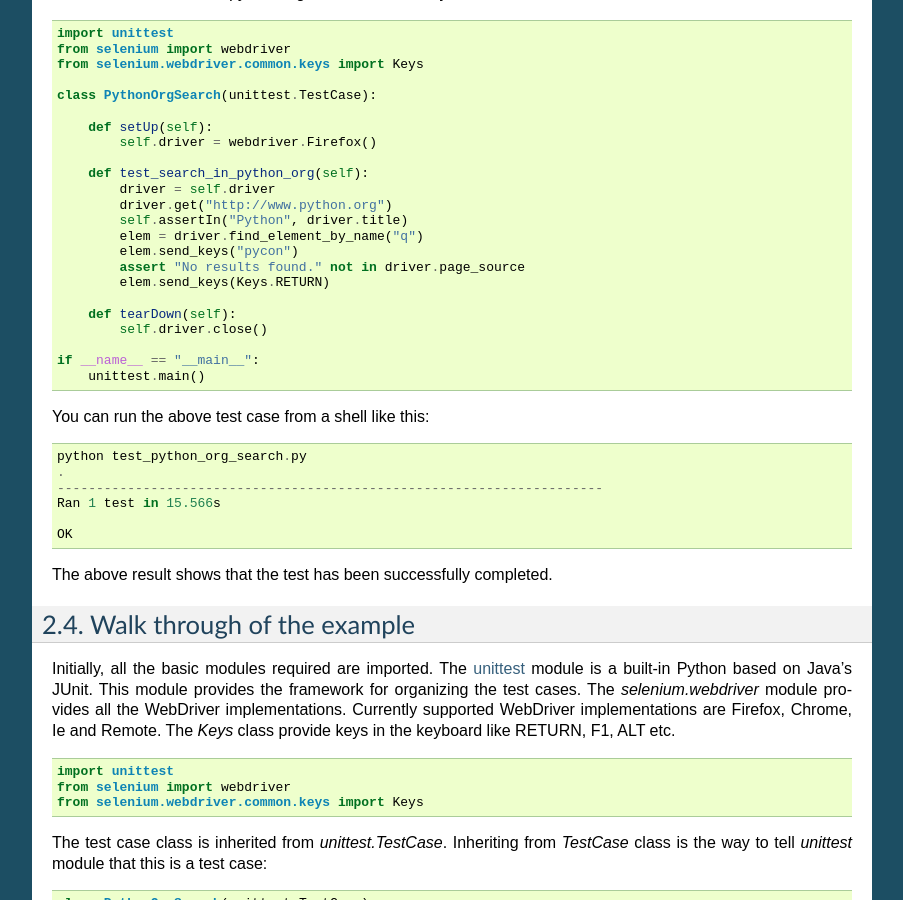
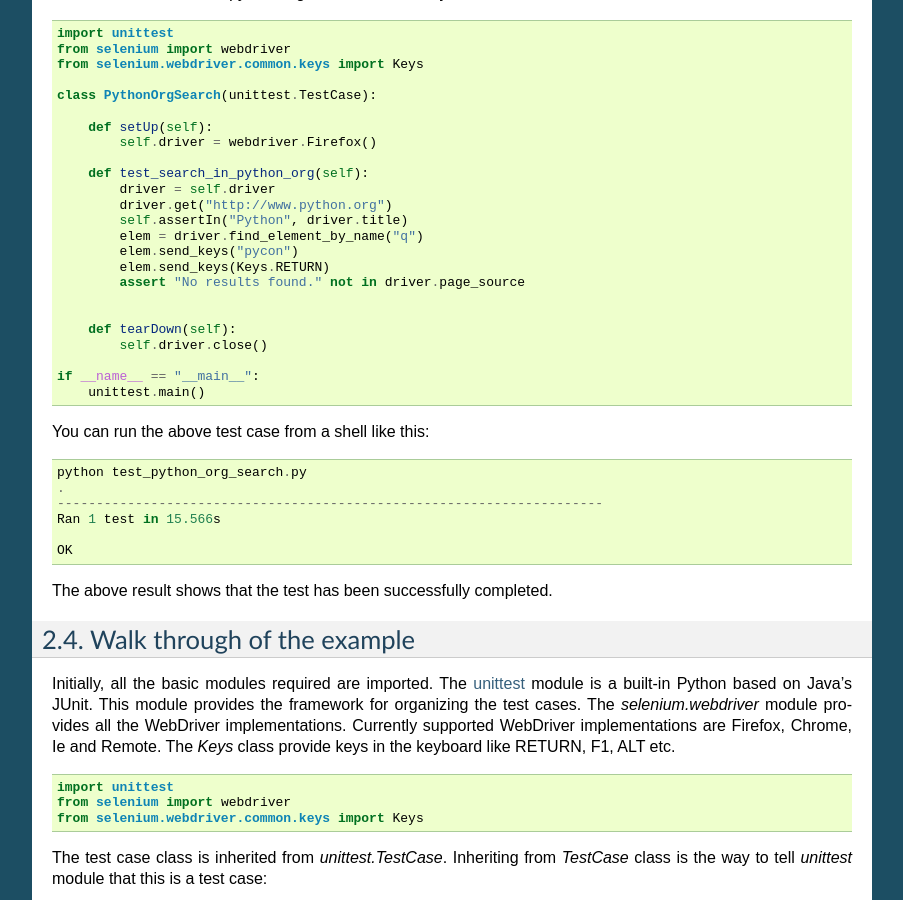
Before and after one commit to baijum/selenium-python, a Sphinx documentation site: the page built from source/getting-started.rst, in a window 1280 px wide and 900 px high, scrolled down 1594 px. Shown: the whole window, without its empty margins (198-1101 px from the left). Built offline with Sphinx 7.4.7, drawn with Linux system fonts in a browser that asks for light colours.

```diff
--- a/source/getting-started.rst
+++ b/source/getting-started.rst
@@ -118,8 +118,9 @@ for `python.org` search functionality::
           self.assertIn("Python", driver.title)
           elem = driver.find_element_by_name("q")
           elem.send_keys("pycon")
+          elem.send_keys(Keys.RETURN)
           assert "No results found." not in driver.page_source
-          elem.send_keys(Keys.RETURN)
+
 
       def tearDown(self):
           self.driver.close()
```
